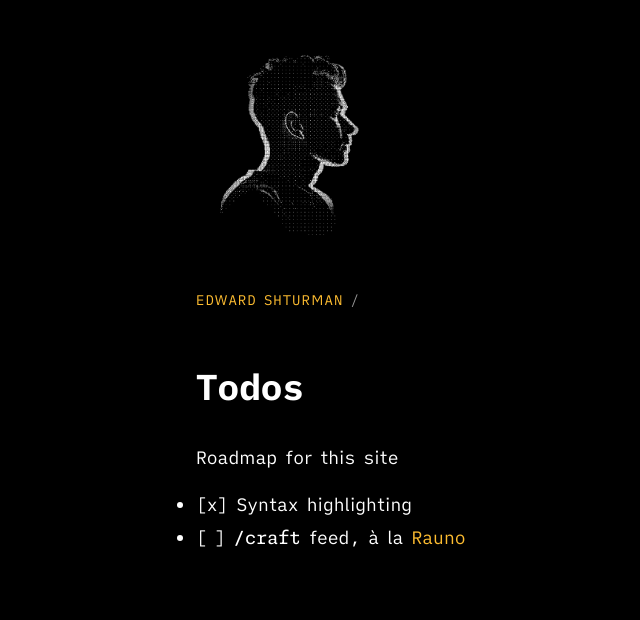
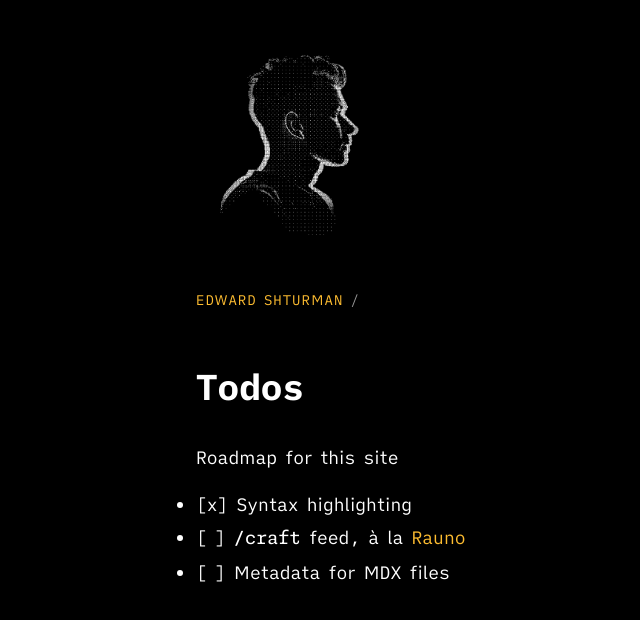
Before and after one commit to edwardshturman/site, a Next.js app: page /todos in a window 1280 px wide. Shown: the top 620 px of the page, without its empty margins (119-759 px from the left). Built offline with nearby package versions, Linux system fonts and the light colour scheme.

Commit message:
Add todo for MDX metadata

```diff
--- a/app/todos/page.mdx
+++ b/app/todos/page.mdx
@@ -4,3 +4,4 @@ Roadmap for this site
 
 - [x] Syntax highlighting
 - [ ] `/craft` feed, à la [Rauno](https://rauno.me/craft)
+- [ ] Metadata for MDX files
```
